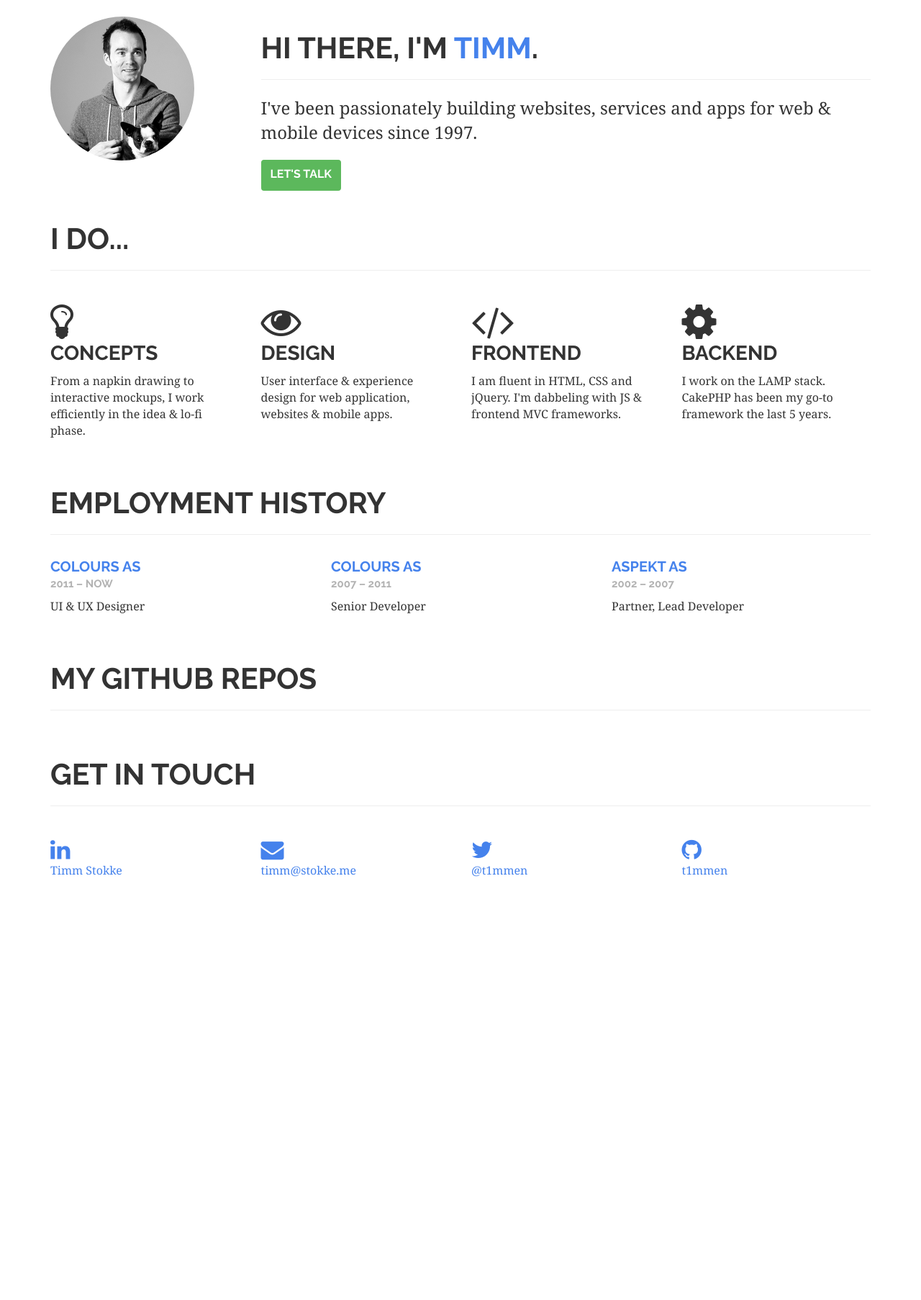
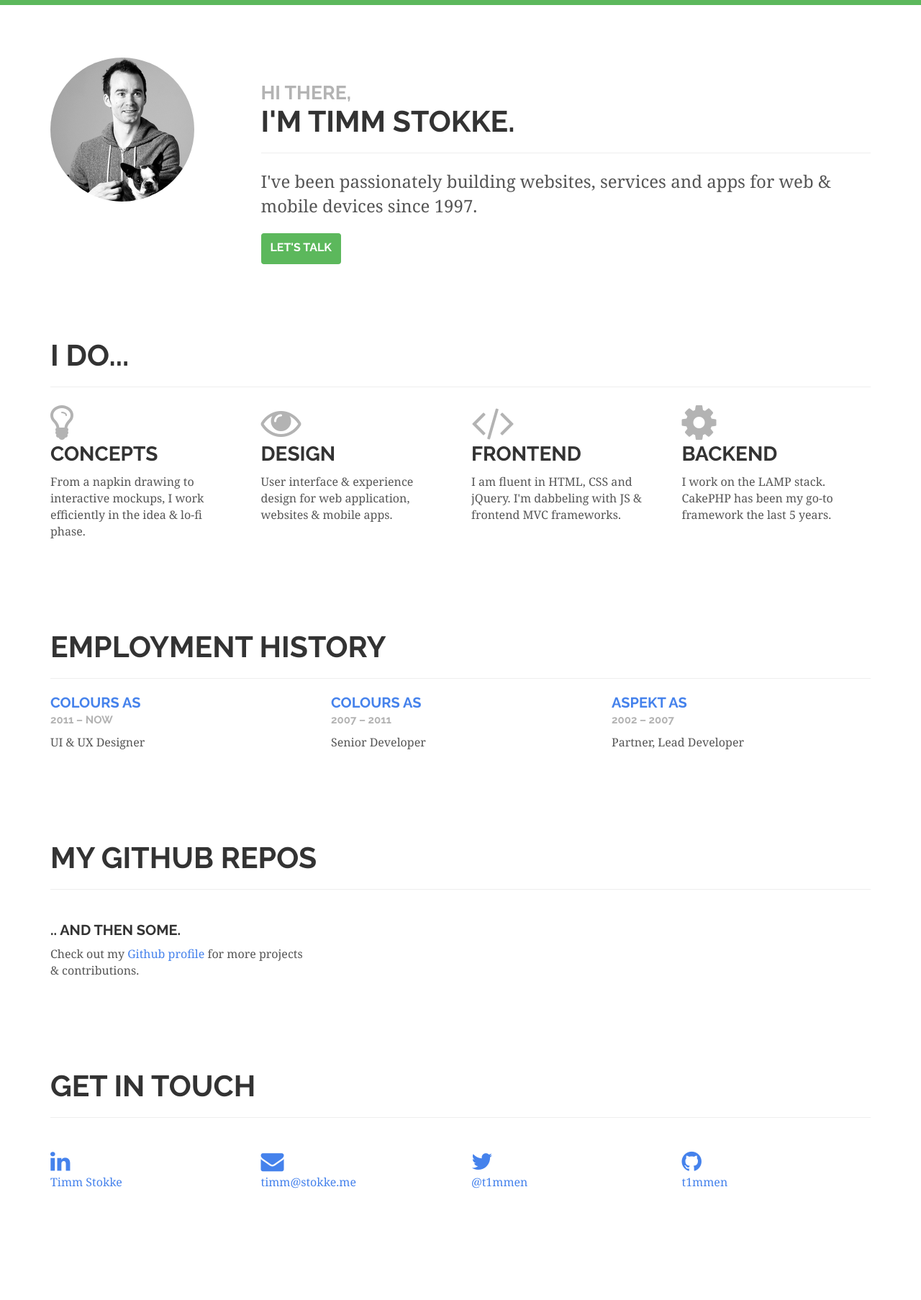
Before and after one commit to t1mmen/timm.stokke.me, a PHP site: page / in a window 1280 px wide. Shown: the whole page at 72% size. Before the commit the page ends 1218 px from the top, so only its background shows below. Run offline with PHP 8.4, Linux system fonts and the light colour scheme; data that the repository does not hold is empty; some libraries are stand-ins or nearby versions.

Commit message:
Added favicon, tweaked some colors.

```diff
--- a/css/main.less
+++ b/css/main.less
@@ -8,6 +8,12 @@
 @import "variables.less";
 
 // My overwrites
+
+body {
+	border-top: 7px solid @brand-success;
+	padding-bottom: 100px;
+}
+
 .btn {
 	border-bottom-width: 3px;
 
@@ -16,3 +22,18 @@
 		border-bottom-color: transparent;
 	}
 }
+
+
+h1,h2,h3,h4,h5,h6 {
+	color: @gray-dark;
+	margin-top: 0;
+}
+
+p {
+	color: @gray;
+}
+
+
+section {
+	padding: 30px 0;
+}
--- a/pages/main.php
+++ b/pages/main.php
@@ -3,7 +3,7 @@
  * INTRO
  * ****************************************************************** */
  ?>
-<section class="primary" id="intro">
+<section class="primary" id="intro" style="padding-top: 50px;">
 <div class="container">
 
 	<div class="row">
@@ -16,7 +16,9 @@
 		<div class="col-md-9 col-sm-9">
 
 			<div class="page-header">
-				<h1>Hi there, I'm <a href="#contact">Timm</a>.</h1>
+				<h1>
+					<small>Hi there,</small><br>
+					I'm Timm Stokke.</h1>
 			</div>
 
 			<p class="lead">
@@ -51,7 +53,7 @@
 
 
 			<h3>
-				<i class="fa fa-lightbulb-o fa-2x"></i><br>
+				<i class="fa fa-lightbulb-o fa-2x text-muted"></i><br>
 				Concepts
 			</h3>
 
@@ -64,7 +66,7 @@
 
 
 			<h3>
-				<i class="fa fa-eye fa-2x"></i><br>
+				<i class="fa fa-eye fa-2x text-muted"></i><br>
 				Design
 			</h3>
 			<p>User interface & experience design for web application, websites & mobile apps.</p>
@@ -73,8 +75,8 @@
 		</div>
 		<div class="col-md-3 col-sm-6 col-xs-6">
 
-			<h3>
-				<i class="fa fa-code fa-2x"></i><br>
+			<h3 class="center-block">
+				<i class="fa fa-code fa-2x text-muted"></i><br>
 				Frontend
 			</h3>
 			<p>I am fluent in HTML, CSS and jQuery. I'm dabbeling with JS & frontend MVC frameworks.</p>
@@ -85,7 +87,7 @@
 
 
 			<h3>
-				<i class="fa fa-cog fa-2x"></i><br>
+				<i class="fa fa-cog fa-2x text-muted"></i><br>
 				Backend
 			</h3>
 			<p>
@@ -166,17 +168,15 @@ if (isset($orderedRepos)) :
 
 
 	<div class="row">
+		<?php foreach ($orderedRepos as $repo) : ?>
+		<div class="col-md-4  col-sm-4 col-xs-12">
 
-		<?php foreach ($orderedRepos as $repo) : ?>
-
-		<div class="col-md-4  col-sm-4 col-xs-12">
 			<h4>
 				<a href="<?php echo $repo['html_url'] ?>" target="_blank"><?php echo $repo['name'] ?></a>
 				<small><?php echo $repo['language'] ?></small>
 			</h4>
 
 			<p><?php echo $repo['description'] ?></p>
-
 
 			<p>
 			<small class="text-muted">
@@ -210,10 +210,9 @@ if (isset($orderedRepos)) :
 			</p>
 
 		</div>
+		<?php endforeach; ?>
 
 
-		<?php endforeach; ?>
-		<!--
 		<div class="col-md-4">
 			<span class="label invisible">&nbsp;</span>
 			<h4>.. and then some.</h4>
@@ -221,7 +220,6 @@ if (isset($orderedRepos)) :
 				Check out my <a href="https://github.com/t1mmen" target="_blank">Github profile</a> for more projects & contributions.
 			</p>
 		</div>
-		-->
 
 	</div>
 
```
Also changed, not shown: css/main.css, favicon.ico (added).
